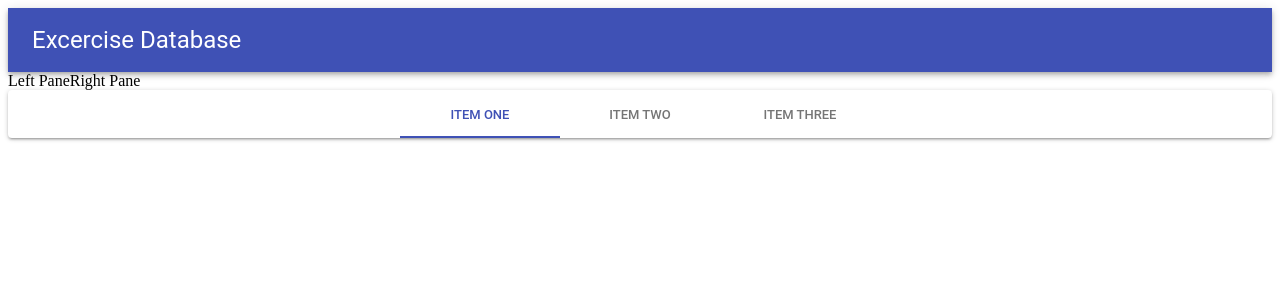
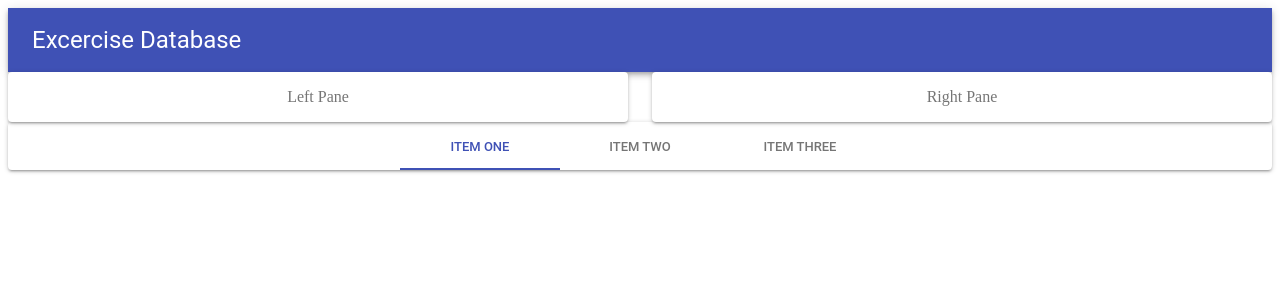
Before and after one commit to nithin-rk/our-react-app, a React (Create React App) app: page / in a window 1280 px wide. Shown: the top 300 px of the page. Built offline with nearby package versions, Linux system fonts and the light colour scheme.

Commit message:
Grid layout

```diff
--- a/src/components/Excercises/index.jsx
+++ b/src/components/Excercises/index.jsx
@@ -1,9 +1,38 @@
 import React from "react";
-import Grid from "@material-ui/core/Grid";
+import PropTypes from "prop-types";
+import { withStyles } from "@material-ui/core/styles";
+import { Grid, Paper } from "@material-ui/core";
 
-export default props => (
-  <Grid container>
-    <Grid Item>Left Pane</Grid>
-    <Grid Item>Right Pane</Grid>
-  </Grid>
-);
+const styles = theme => ({
+  root: {
+    flexGrow: 1
+  },
+  paper: {
+    padding: theme.spacing.unit * 2,
+    textAlign: "center",
+    color: theme.palette.text.secondary
+  }
+});
+
+const Excercises = props => {
+  const { classes } = props;
+
+  return (
+    <div className={classes.root}>
+      <Grid container spacing={24}>
+        <Grid item xs={6}>
+          <Paper className={classes.paper}>Left Pane</Paper>
+        </Grid>
+        <Grid item xs={6}>
+          <Paper className={classes.paper}>Right Pane</Paper>
+        </Grid>
+      </Grid>
+    </div>
+  );
+};
+
+Excercises.propTypes = {
+  classes: PropTypes.object.isRequired
+};
+
+export default withStyles(styles)(Excercises);
```
